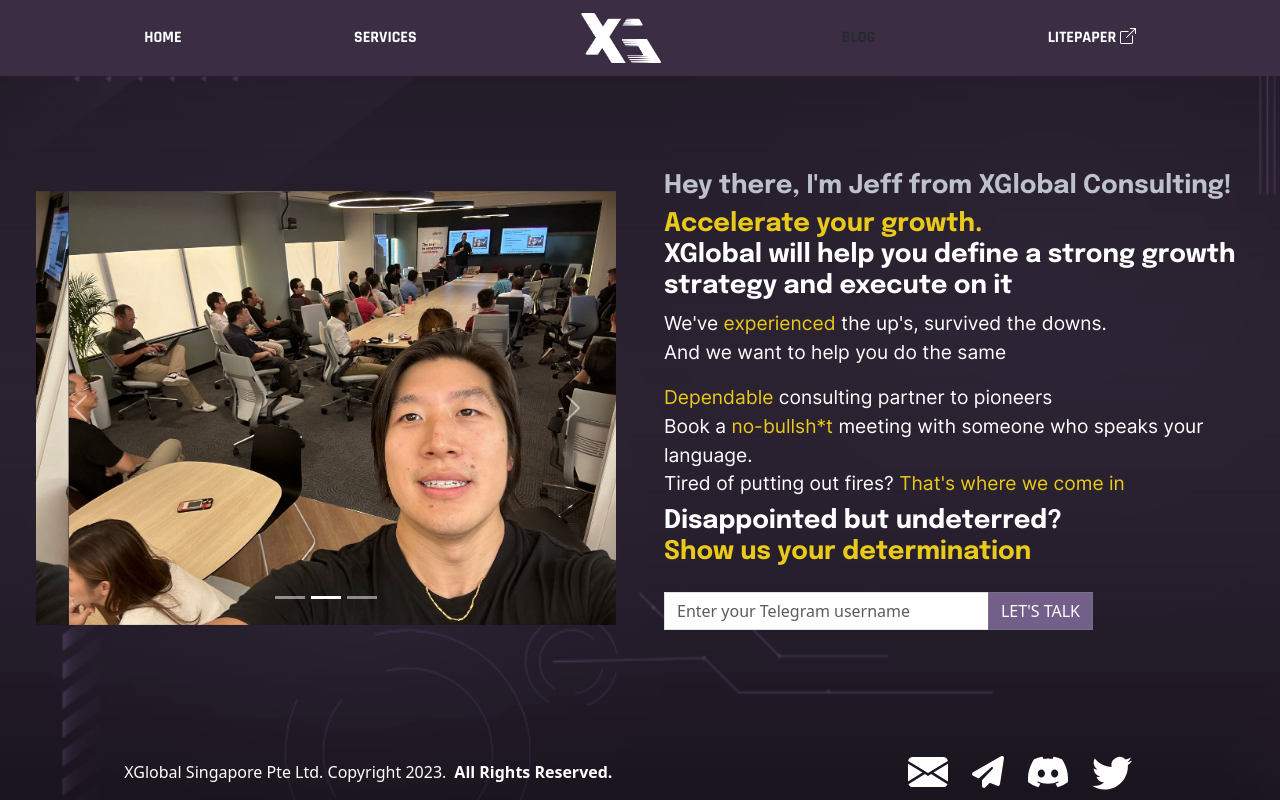
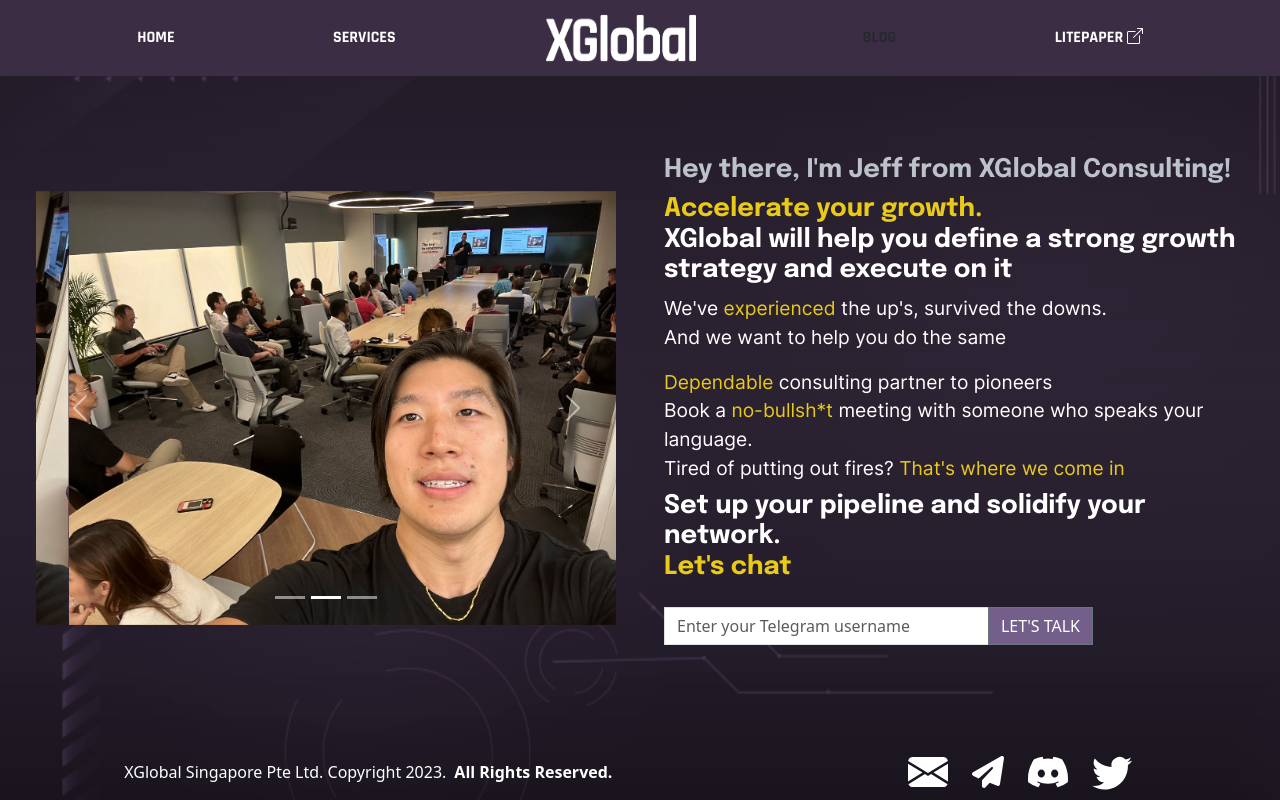
Before and after one commit to DanielUrn/xgantipattern, a React (Create React App) app: page / in a window 1280 px wide. Built offline with nearby package versions, Linux system fonts and the light colour scheme.

Commit message:
small changes

```diff
--- a/src/components/home.js
+++ b/src/components/home.js
@@ -13,7 +13,7 @@ const Home = () => {
             <Slider className="d-flex flex-nowrap align-content-center "></Slider>
           </Col>
           <Col lg className="text-center text-lg-start">
-            <div className="">
+            <div>
               <h2 className="fw-bold">
                 Hey there, I'm Jeff from XGlobal Consulting!
               </h2>
@@ -27,7 +27,7 @@ const Home = () => {
                 <li>Book a <span>no-bullsh*t</span> meeting with someone who speaks your language. </li>
                 <li>Tired of putting out fires? <span>That's where we come in</span></li>
               </ul>
-              <h3 className="mt-2">Disappointed but undeterred? <br></br> <span>Show us your determination</span> </h3>
+              <h3 className="mt-2"> Set up your pipeline and solidify your network.  <br></br> <span>Let's chat</span> </h3>
               <Row className="justify-content-center justify-content-lg-start mt-4">
                 <Col sm='7' md='9'>
                   <InputGroup className="mb-3">
--- a/src/components/navbar.js
+++ b/src/components/navbar.js
@@ -1,6 +1,6 @@
 import React from "react";
 import { Container, Navbar, Nav, NavDropdown } from "react-bootstrap";
-import logo from "../img/XG White.png";
+import logo from "../img/navbrand.png";
 import "../styles/navbar.css";
 import { faBars } from "@fortawesome/free-solid-svg-icons";
 import { FontAwesomeIcon } from "@fortawesome/react-fontawesome";
@@ -14,7 +14,7 @@ const Navigation = () => {
           <img
             src={logo}
             alt="logo"
-            width={"80px"}
+            width={"150px"}
             height={"50px"}>
           </img>
         </Navbar.Brand>
@@ -30,7 +30,7 @@ const Navigation = () => {
               <img
                 src={logo}
                 alt="logo"
-                width={"80px"}
+                width={"150px"}
                 height={"50px"}
               ></img>
             </Navbar.Brand>
--- a/src/components/services.js
+++ b/src/components/services.js
@@ -24,7 +24,7 @@ const Services = () => {
                             <h2>Offerings</h2>
                             <ul className='opacity-25'>
                                 <li>Operations</li>
-                                <li>Bussiness Development</li>
+                                <li>Business Development</li>
                                 <li>Community Management</li>
                                 <li>Research Analysis</li>
                                 <li>Software Support</li>
```
